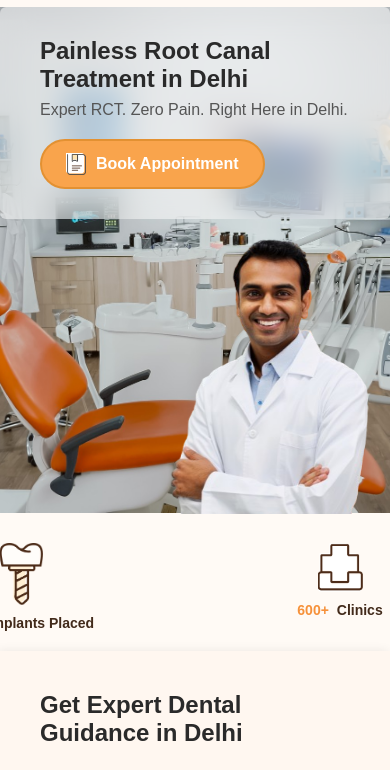
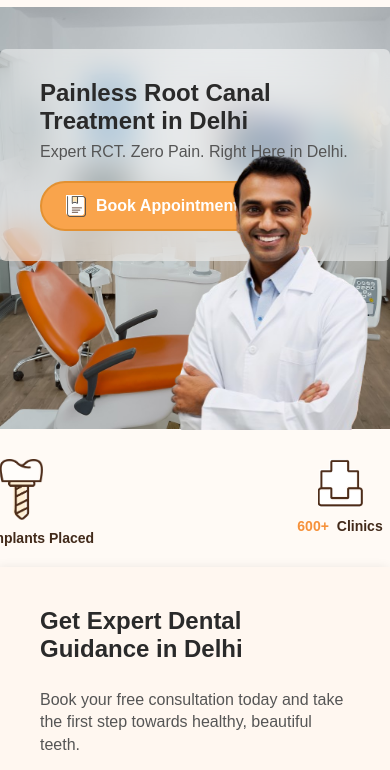
Before and after one commit to Abhi1001001/Clove-Dental, a plain HTML site: page index.html in a window 390 px wide. Shown: the part 69-839 px from the top of the page. Drawn offline with nearby package versions, Linux system fonts and the light colour scheme.

Commit message:
add initial file

```diff
--- a/index.html
+++ b/index.html
@@ -796,10 +796,10 @@
 
         .hero {
           flex-direction: column;
-          height: 60vh;
+          height: 50vh;
         }
         .left-box {
-          position: static;
+          top: 10%;
         }
 
         .form-box-desktop {
@@ -844,6 +844,9 @@
         .owl-stage {
           max-height: inherit !important;
         }
+        .left-list {
+        width: 100%;
+      }
 
         .treatment-row .card {
           width: 250px !important;
@@ -873,6 +876,9 @@
         .treatment-row .card-content ul {
           text-align: left;
           display: inline-block;
+        }
+        .treatment-row .owl-stage-outer, .owl-stage{
+          max-height: 600px !important;
         }
 
         .safety-section .card {
```
Also changed, not shown: 1 other file.
